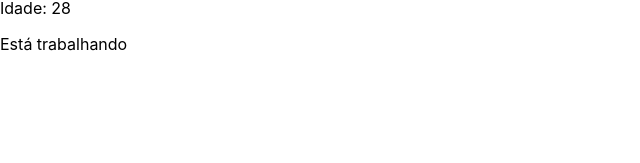
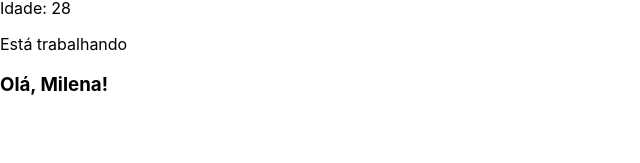
Before and after one commit to lanaiconceicao/course-typescript, a React (Create React App) app in the folder 11_react-ts/: page / in a window 1280 px wide. Shown: the part 133-296 px from the top of the page, without its empty margins (0-640 px from the left). Built offline with nearby package versions, Linux system fonts and the light colour scheme; the HTML template or start-up script is replaced by a standard one.

Commit message:
feat(app): functions  with typescript and react

```diff
--- a/11_react-ts/src/App.tsx
+++ b/11_react-ts/src/App.tsx
@@ -6,6 +6,10 @@ function App() {
   const age: number = 28;
   const isWorking: boolean = true;
 
+  // 2 - Funções
+  const userGreeting = (name: string): string => {
+    return `Olá, ${name}!`;
+  }
 
   return (
     <div className="App">
@@ -15,6 +19,7 @@ function App() {
       {isWorking && (
         <p>Está trabalhando</p>
       )}
+      <h3>{userGreeting(name)}</h3>
     </div>
   );
 }
```
